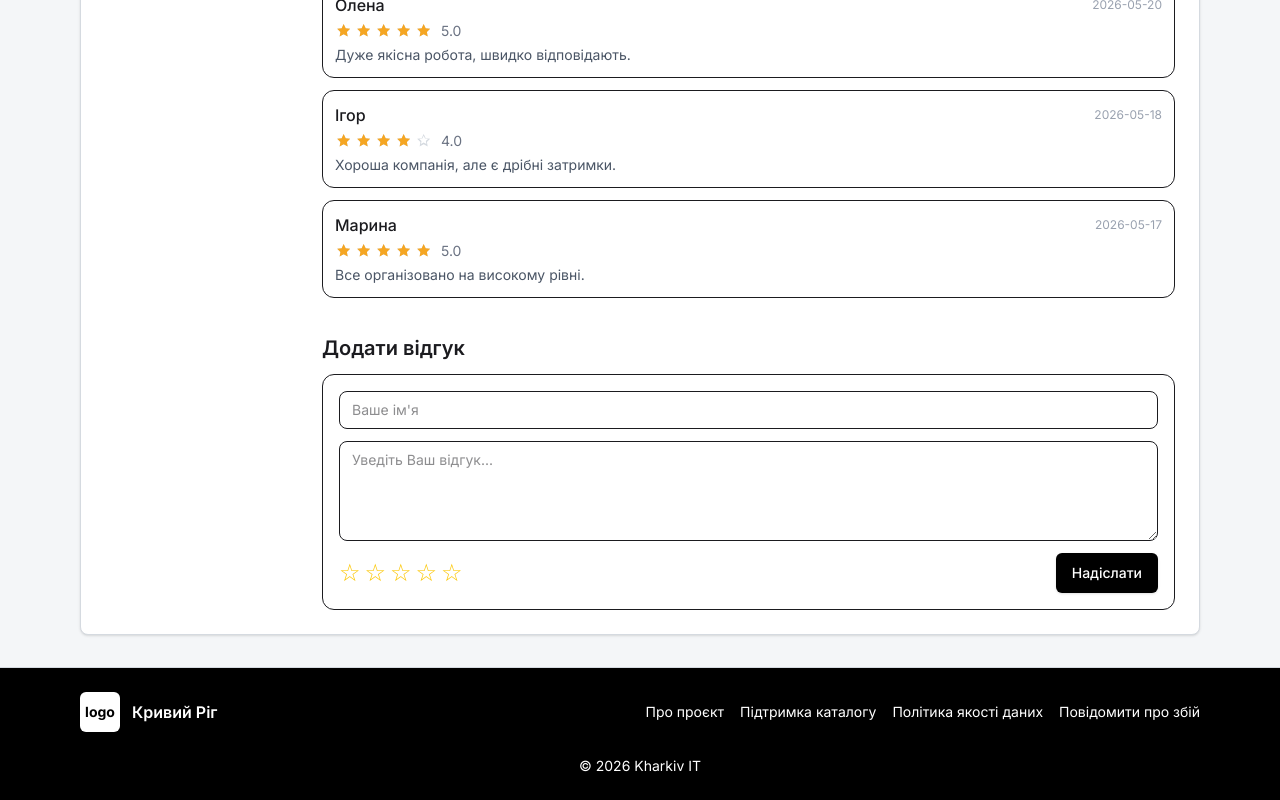
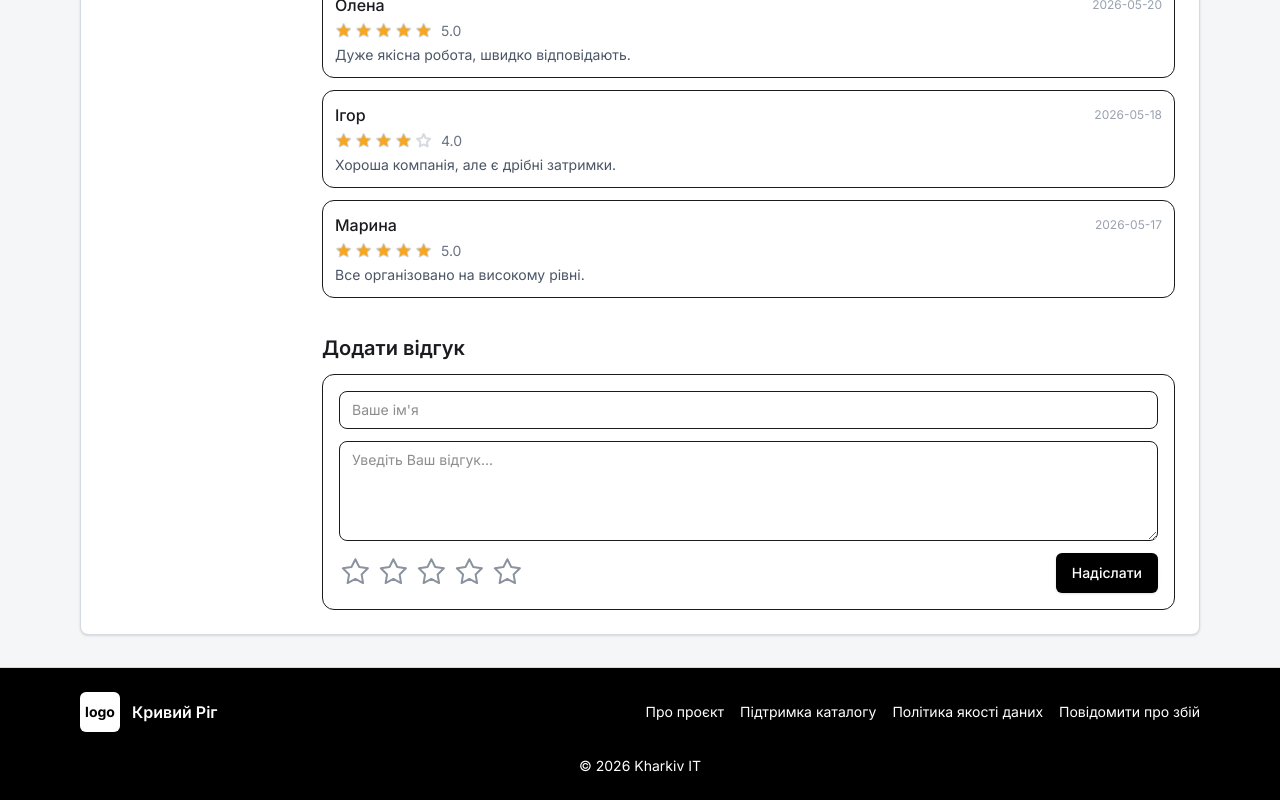
Before and after one commit to RomanMartynyshyn/frontend-organization-catalog, a Next.js app: page /companies/demo in a window 1280 px wide. Shown: the part 910-1710 px from the top of the page. Built offline with nearby package versions, Linux system fonts and the light colour scheme.

Commit message:
refactor: update star rating component to use new RatingStarsInput and improve SVG icon styling

```diff
--- a/src/components/company/ReviewForm.tsx
+++ b/src/components/company/ReviewForm.tsx
@@ -5,26 +5,11 @@ import { useTranslation } from 'react-i18next';
 
 import { cn } from '@/lib/cn';
 import { buttonVariants } from '@/components/ui/button';
-
-const Star = ({
-  filled,
-  onClick,
-}: {
-  filled: boolean;
-  onClick: () => void;
-}) => (
-  <button
-    type="button"
-    onClick={onClick}
-    className="text-2xl text-yellow-400 transition"
-  >
-    {filled ? '★' : '☆'}
-  </button>
-);
+import { RatingStarsInput } from '@/components/ui/RatingStars';
 
 export const ReviewForm = () => {
   const { t } = useTranslation();
-  const [rating, setRating] = useState(0);
+  const [rating, setRating] = useState('');
 
   return (
     <div className="rounded-xl border p-4">
@@ -46,16 +31,14 @@ export const ReviewForm = () => {
           className="min-h-[100px] rounded-lg border px-3 py-2 text-sm"
         />
 
-        <div className="flex items-center justify-between">
-          <div className="flex gap-1">
-            {[1, 2, 3, 4, 5].map((star) => (
-              <Star
-                key={star}
-                filled={star <= rating}
-                onClick={() => setRating(star)}
-              />
-            ))}
-          </div>
+        <div className="flex items-center justify-between gap-4">
+          <RatingStarsInput
+            name="rating"
+            idPrefix="review-rating"
+            value={rating}
+            onChange={setRating}
+            showCaptions={false}
+          />
 
           <button
             className={cn(
--- a/src/components/ui/RatingStars.module.css
+++ b/src/components/ui/RatingStars.module.css
@@ -5,6 +5,10 @@
 
 .emptyStar {
   color: var(--border);
+}
+
+.emptyStarInput {
+  color: #8a939e;
 }
 
 .fullStar {
--- a/src/components/ui/RatingStars.tsx
+++ b/src/components/ui/RatingStars.tsx
@@ -4,7 +4,7 @@ import { useState } from 'react';
 import clsx from 'clsx';
 import styles from './RatingStars.module.css';
 
-export type StarSize = 'sm' | 'md';
+export type StarSize = 'sm' | 'md' | 'lg';
 
 const STARS_ORDER = [1, 2, 3, 4, 5] as const;
 
@@ -19,9 +19,18 @@ const DEFAULT_CAPTIONS: Record<(typeof STARS_ORDER)[number], string> = {
 const STAR_DIMS: Record<StarSize, { w: number; h: number }> = {
   sm: { w: 18, h: 17 },
   md: { w: 25, h: 24 },
+  lg: { w: 34, h: 33 },
 };
 
-function StarIcon({ fillRatio, size }: { fillRatio: number; size: StarSize }) {
+function StarIcon({
+  fillRatio,
+  size,
+  emptyClassName,
+}: {
+  fillRatio: number;
+  size: StarSize;
+  emptyClassName?: string;
+}) {
   const { w, h } = STAR_DIMS[size];
   const safeRatio = Math.min(1, Math.max(0, fillRatio));
   const needsClipPath = safeRatio < 1;
@@ -36,7 +45,10 @@ function StarIcon({ fillRatio, size }: { fillRatio: number; size: StarSize }) {
       fill="none"
       aria-hidden
     >
-      <use href="/icons.svg#star-empty-icon" className={styles.emptyStar} />
+      <use
+        href="/icons.svg#star-empty-icon"
+        className={clsx(styles.emptyStar, emptyClassName)}
+      />
       <use
         href="/icons.svg#star-full-icon"
         className={styles.fullStar}
@@ -126,7 +138,11 @@ export function RatingStarsInput({
 
   return (
     <div
-      className={clsx(styles.inputWrap, className)}
+      className={clsx(
+        showCaptions ? styles.inputWrap : styles.display,
+        !showCaptions && styles.displayMd,
+        className,
+      )}
       onMouseLeave={() => setHoverValue(null)}
     >
       {STARS_ORDER.map((starValue) => {
@@ -150,7 +166,11 @@ export function RatingStarsInput({
               className={styles.starLabel}
               onMouseEnter={() => setHoverValue(starValue)}
             >
-              <StarIcon fillRatio={filled ? 1 : 0} size="md" />
+              <StarIcon
+                fillRatio={filled ? 1 : 0}
+                size={showCaptions ? 'md' : 'lg'}
+                emptyClassName={styles.emptyStarInput}
+              />
               {showCaptions ? (
                 <span className={styles.starCaption}>{cap[starValue]}</span>
               ) : null}
```
Also changed, not shown: public/icons.svg, 1 other file (tests, documents, lock files or other folders).
